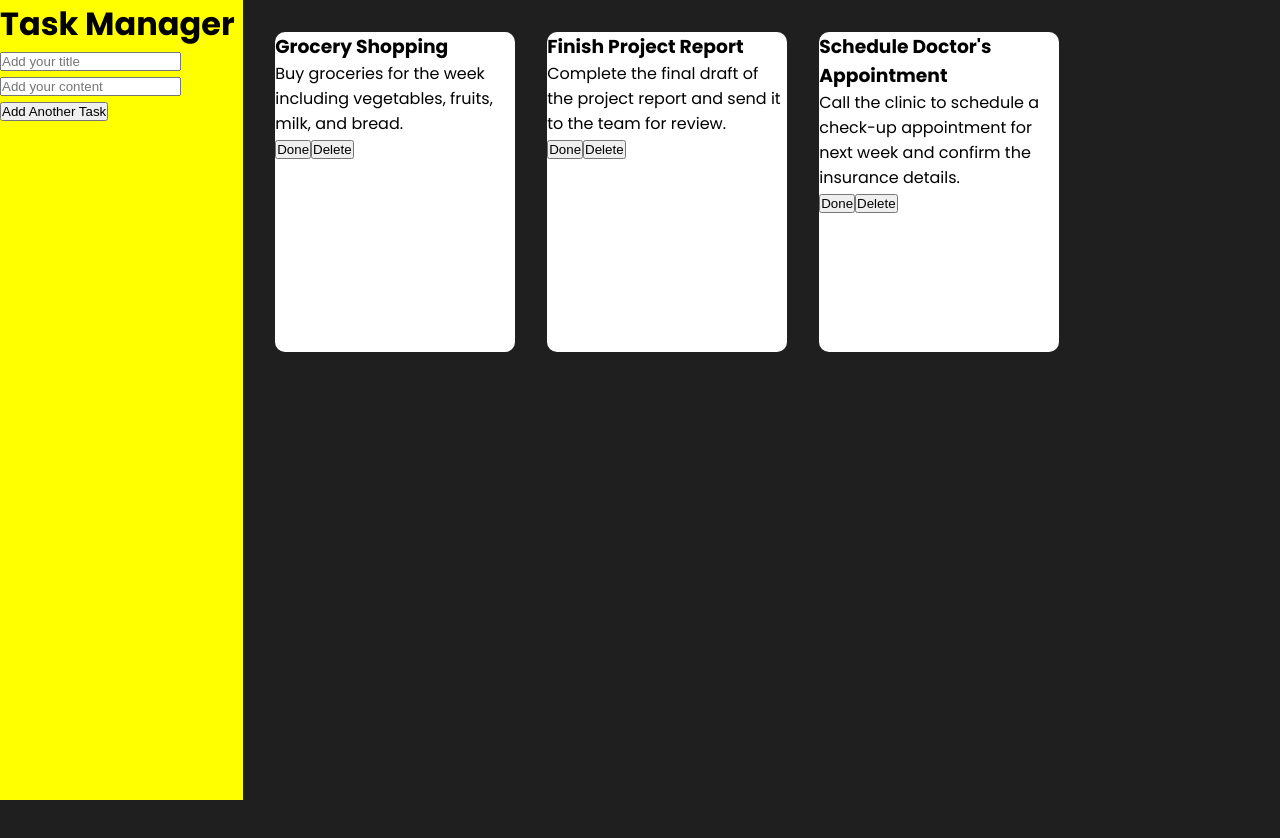
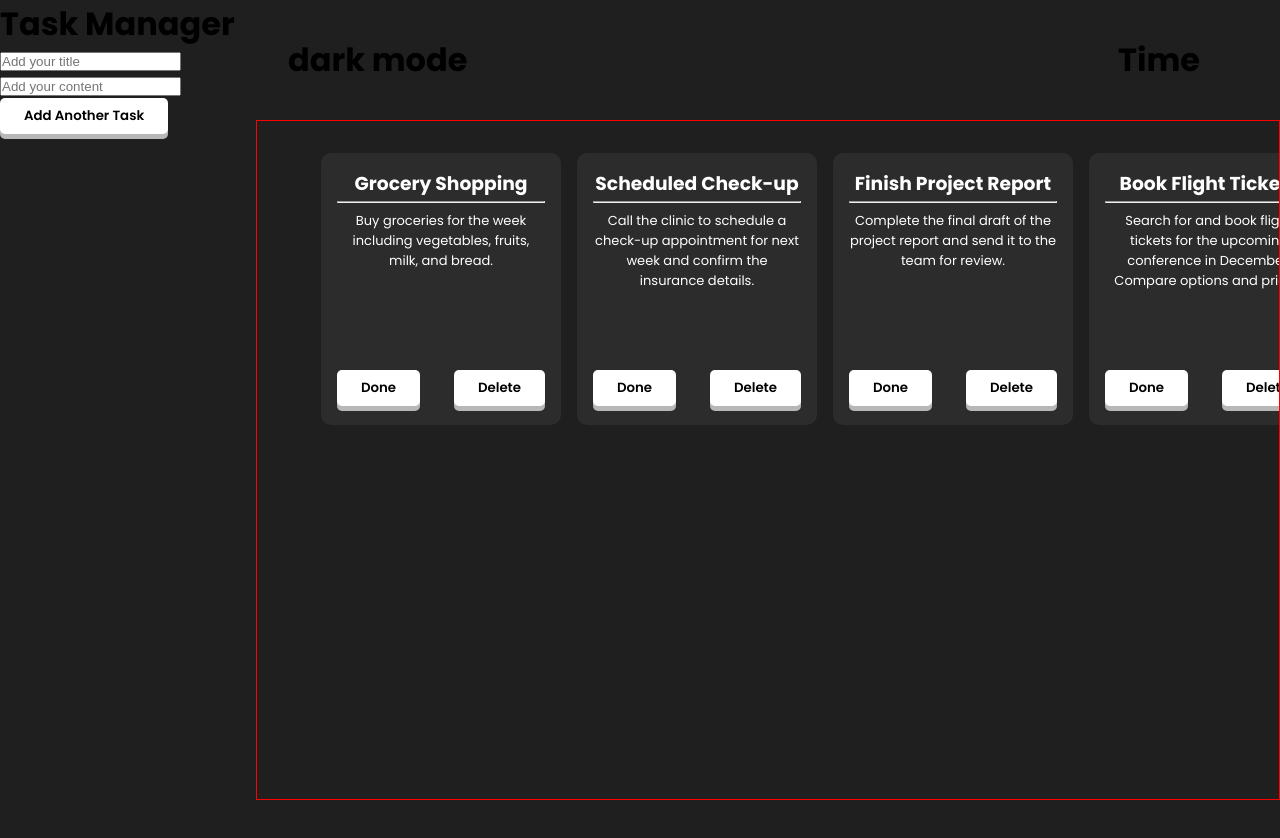
Before and after one commit to jef-en/react-library-practice, a React (Vite) app in the folder todo-list/: page / in a window 1280 px wide. Shown: the top 838 px of the page. After the commit the page ends 800 px from the top, so only its background shows below. Built offline with nearby package versions, Linux system fonts and the light colour scheme.

Commit message:
Continue on CSS

```diff
--- a/todo-list/src/components/ToDoList.jsx
+++ b/todo-list/src/components/ToDoList.jsx
@@ -10,16 +10,22 @@ function ToDoList() {
         "Buy groceries for the week including vegetables, fruits, milk, and bread.",
     },
     {
+      title: "Scheduled Check-up",
+      id: 2,
+      content:
+        "Call the clinic to schedule a check-up appointment for next week and confirm the insurance details.",
+    },
+    {
       title: "Finish Project Report",
-      id: 2,
+      id: 3,
       content:
         "Complete the final draft of the project report and send it to the team for review.",
     },
     {
-      title: "Schedule Doctor's Appointment",
-      id: 3,
+      title: "Book Flight Tickets",
+      id: 4,
       content:
-        "Call the clinic to schedule a check-up appointment for next week and confirm the insurance details.",
+        "Search for and book flight tickets for the upcoming conference in December. Compare options and prices.",
     },
   ]);
   const [newTask, setNewTask] = useState({
@@ -39,7 +45,7 @@ function ToDoList() {
     const { title, content } = newTask;
     if (title.trim() && content.trim()) {
       setTask([...task, { id: uuidv4(), isComplete: false, ...newTask }]); // tried using the uuid
-      setNewTask({ title: "", content: "" });
+      // setNewTask({ title: "", content: "" });
     } else {
       alert("Please fill up all fields");
       setNewTask({ title: "", content: "" });
@@ -76,25 +82,41 @@ function ToDoList() {
           value={newTask.content}
           onChange={handleChange}
         />
-        <button onClick={handleAdd}>Add Another Task</button>
+        <button onClick={handleAdd} className="btn b">
+          Add Another Task
+        </button>
       </div>
-
+      <div id="productivity-container">
+        <h1>dark mode </h1>
+        <h1>Time</h1>
+      </div>
       <div id="task-container">
         {task.map((value) => (
-          <div
-            id="task"
-            key={value.id}
-            style={{
-              textDecoration: value.isComplete ? "line-through" : "none",
-            }}
-          >
-            <h3>{value.title}</h3>
-            <p>{value.content}</p>
+          <div id="task" key={value.id}>
+            <h3
+              className="task-title"
+              style={{
+                textDecoration: value.isComplete ? "line-through" : "none",
+              }}
+            >
+              {value.title}
+            </h3>
+            <hr className="line" />
+            <p
+              className="task-content"
+              style={{
+                textDecoration: value.isComplete ? "line-through" : "none",
+              }}
+            >
+              {value.content}
+            </p>
             <div id="buttons">
-              <button onClick={() => handleComplete(value.id)}>
+              <button onClick={() => handleComplete(value.id)} className="btn">
                 {value.isComplete ? "Not Done" : "Done"}
               </button>
-              <button onClick={() => handleDelete(value.id)}>Delete</button>
+              <button onClick={() => handleDelete(value.id)} className="btn">
+                Delete
+              </button>
             </div>
           </div>
         ))}
--- a/todo-list/src/index.css
+++ b/todo-list/src/index.css
@@ -8,7 +8,9 @@
 
 :root {
   --clr-black: #1f1f1f;
+  --clr-gray: #2c2c2c;
   --clr-white: #ffffff;
+  --clr-dwhite: #b7b7b7;
 }
 
 body {
@@ -18,32 +20,98 @@ body {
 
 #main-container {
   min-height: 100vh;
-  display: flex;
-  justify-content: center;
+  display: grid;
+  grid-template-columns: 30% 1fr;
+  grid-template-rows: 30% 1fr;
 }
 
-/* Left Panel */
-#nav-container {
-  background-color: yellow;
-  width: 20%;
-  position: sticky;
-  position: -webkit-sticky;
+#main-container {
+  display: grid;
+  grid-template-columns: 20% 1fr;
+  grid-template-rows: 15% 1fr;
   height: 100vh;
+  width: 100vw;
 }
 
-/* Right Panel */
-#task-container {
-  display: grid;
-  grid-template-columns: repeat(4, 2fr);
-  grid-template-rows: repeat(5, 2fr);
-  gap: 2rem;
-  width: 80%;
-  margin: 2rem;
+#nav-container {
+  grid-row: 1 / span 2;
+  grid-column: 1;
+  /* outline: 1px solid red; */
 }
 
+#productivity-container {
+  grid-row: 1;
+  grid-column: 2;
+  display: flex;
+  align-items: center;
+  justify-content: space-between;
+  padding: 0 5rem 0 2rem;
+}
+
+#task-container {
+  padding: 2rem 4rem;
+  /*
+  margin-left: 1rem; */
+  grid-row: 2;
+  grid-column: 2;
+  overflow-y: auto;
+  display: grid;
+  grid-template-columns: repeat(4, 1fr);
+  grid-template-rows: repeat(4, 1fr);
+  gap: 1rem;
+  border: 1px solid red;
+}
+
+/* Task  */
 #task {
-  height: 20rem;
+  min-height: 17rem;
   width: 15rem;
+  background-color: var(--clr-gray);
+  color: var(--clr-white);
+  border-radius: 10px;
+  padding: 1rem;
+  display: flex;
+  flex-direction: column;
+  align-items: center;
+  justify-content: center;
+  text-align: center;
+}
+
+.task-title {
+  margin-bottom: 0.2rem;
+}
+
+.line {
+  width: 100%;
+}
+
+.task-content {
+  margin: 0.5rem 0;
+  color: white;
+  font-size: 13px;
+}
+
+#buttons {
+  width: 100%;
+  display: flex;
+  align-items: center;
+  justify-content: space-between;
+  margin-top: auto;
+  padding-bottom: 0.2rem;
+}
+
+.btn {
+  padding: 0.5rem 1.5rem;
+  border-radius: 5px;
+  font-family: "Poppins", sans-serif;
   background-color: var(--clr-white);
-  border-radius: 10px;
+  border: none;
+  box-shadow: 0px 5px var(--clr-dwhite);
+  font-weight: 600;
+  transition: all ease-in-out 0.1s;
 }
+
+.btn:active {
+  box-shadow: 0px 2px var(--clr-dwhite);
+  transform: translateY(3px);
+}
```
